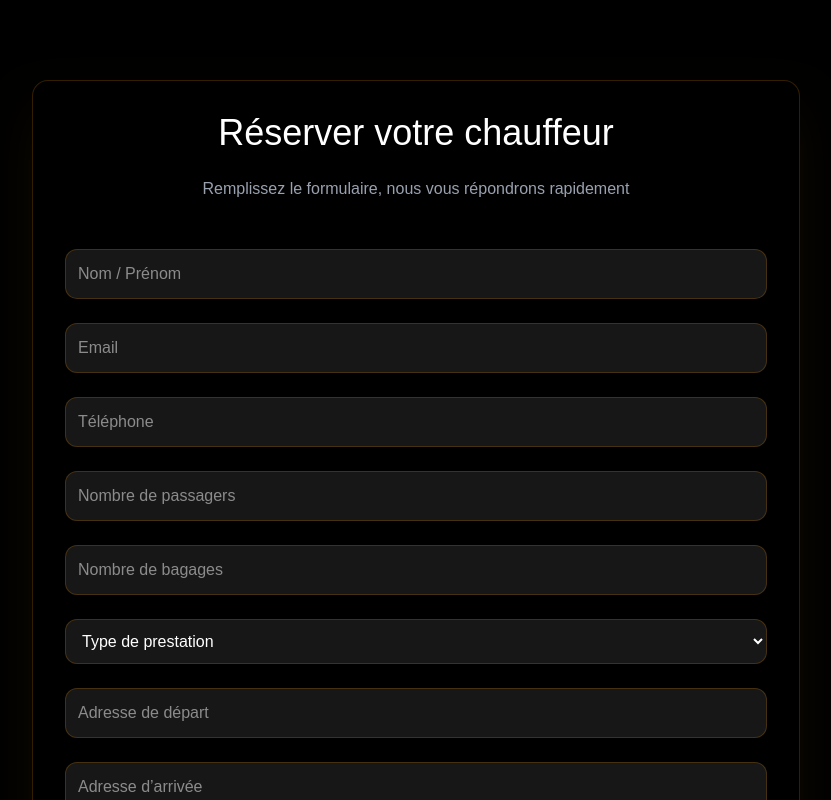
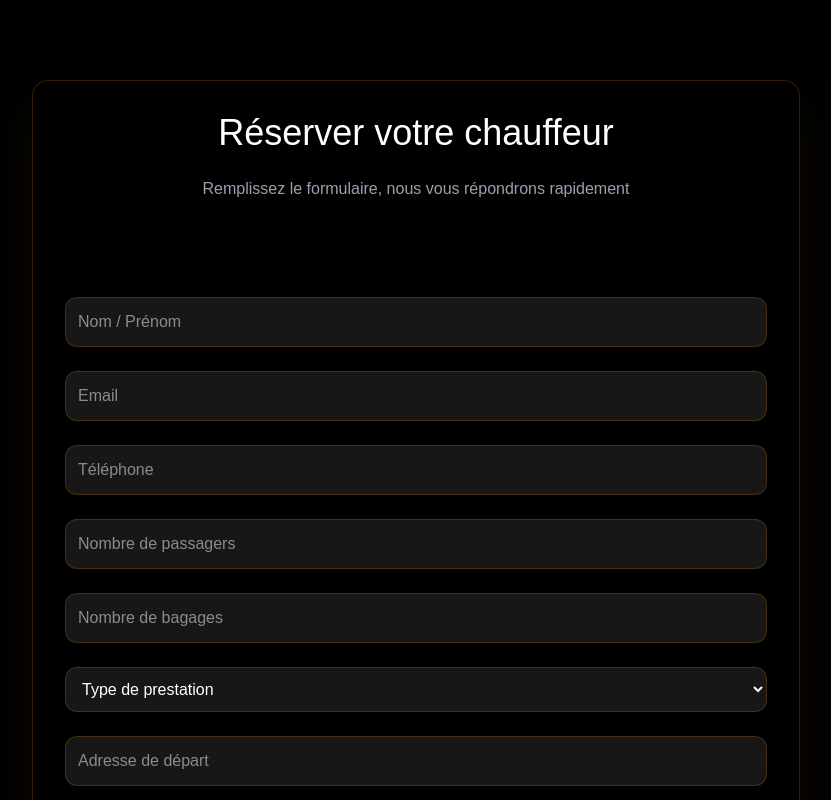
Before and after one commit to heboluc-web/sud-idf-site, a Next.js app: page /reservation in a window 1280 px wide. Shown: the top 800 px of the page, without its empty margins (224-1055 px from the left). Built offline with nearby package versions, Linux system fonts and the light colour scheme.

Commit message:
fix autoresponse formsubmit

```diff
--- a/app/reservation/page.tsx
+++ b/app/reservation/page.tsx
@@ -48,7 +48,7 @@ export default function Reservation() {
 
   {/* 🔥 IMPORTANT POUR AUTO-RÉPONSE */}
   <input type="hidden" name="_autoresponse" value="Merci pour votre demande. Nous vous répondrons rapidement." />
-  <input type="hidden" name="_replyto" value="" />
+  <input name="email" type="email" required />
 
   {/* INPUTS */}
   <input name="nom" type="text" placeholder="Nom / Prénom" required className="w-full p-3 bg-neutral-900 rounded-xl border border-amber-500/20" />
```
